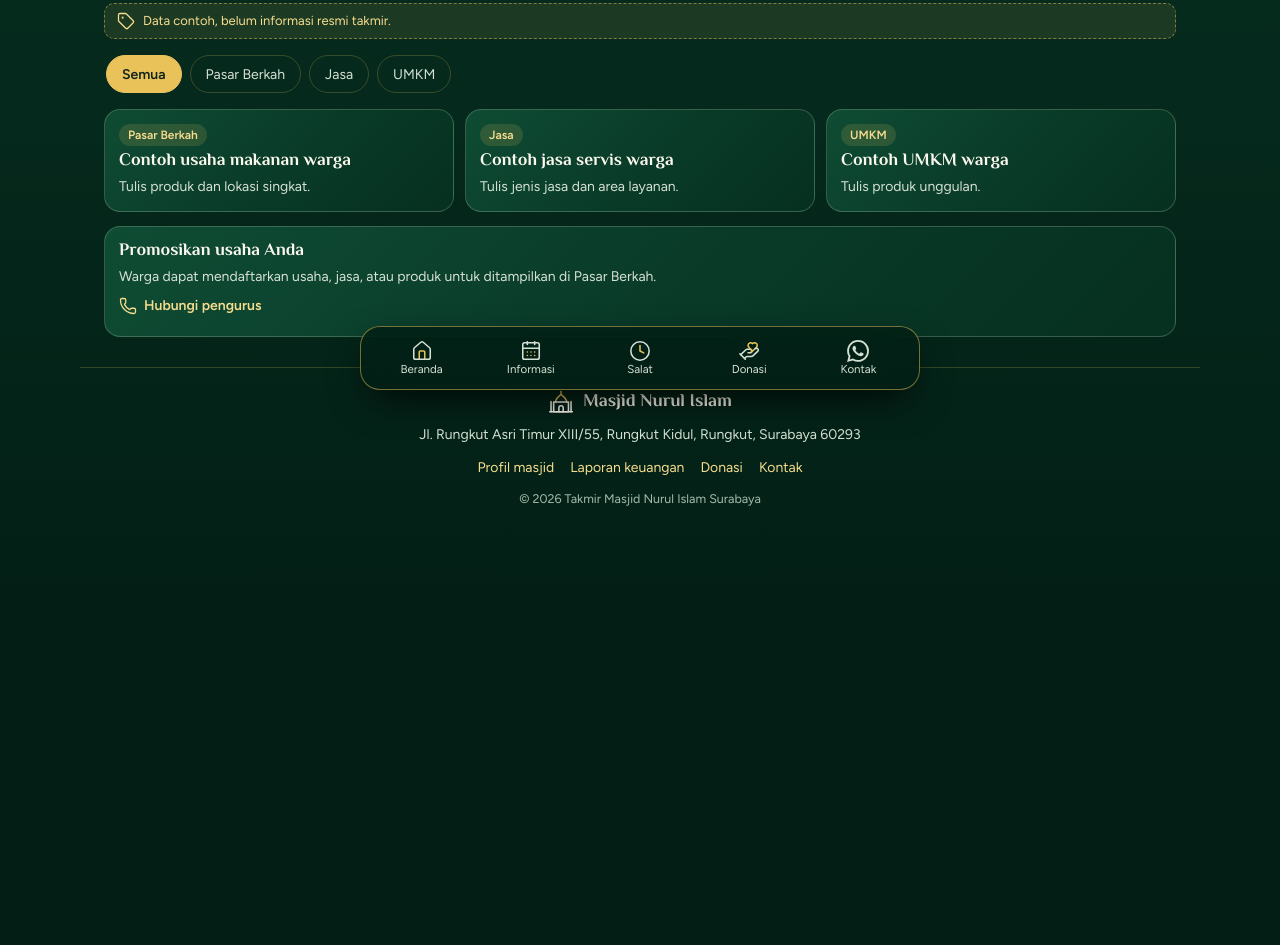
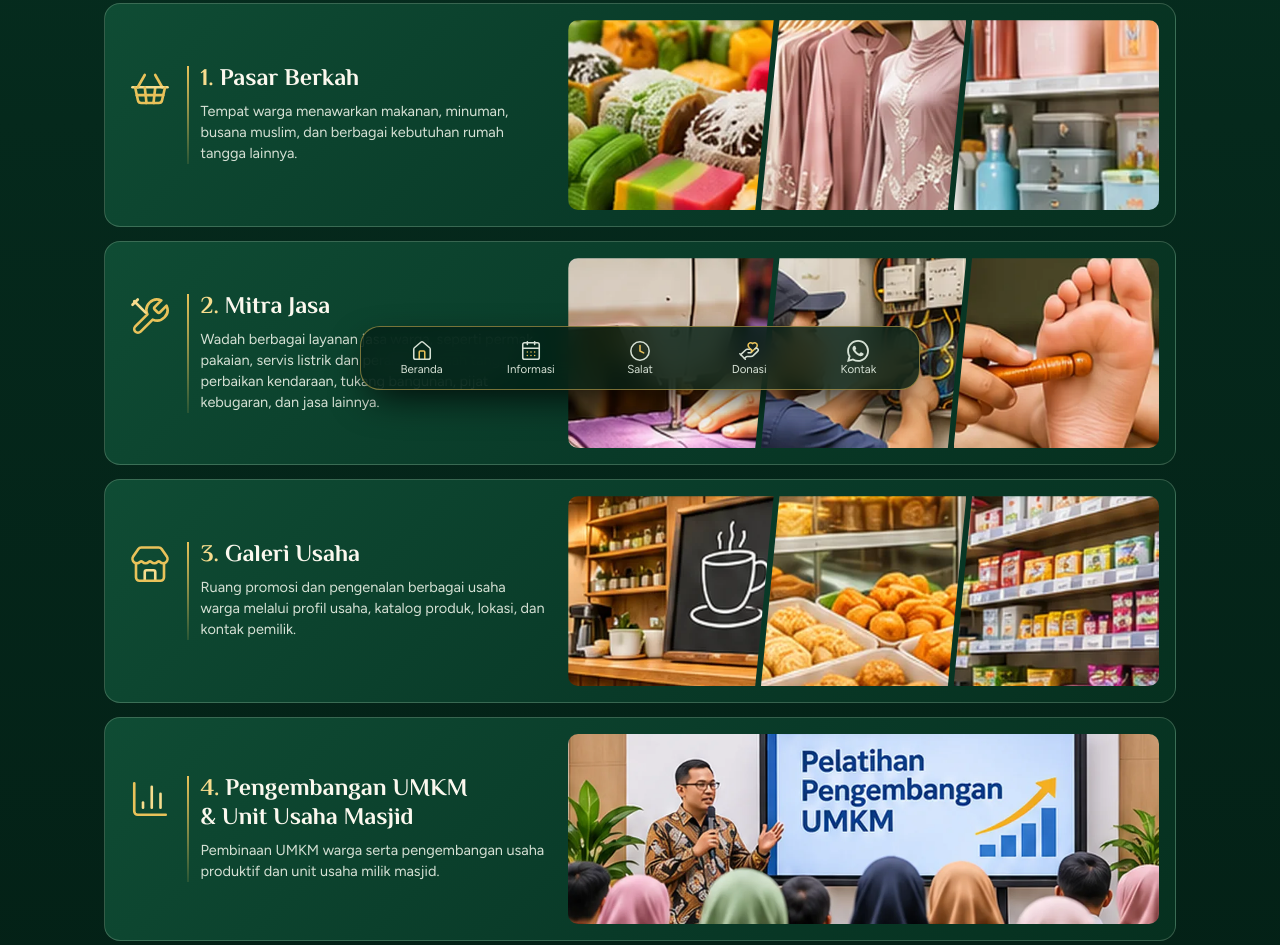
Before and after one commit to farrel2022/masjid-nurul-islam, a plain HTML site: page muamalah.html in a window 1280 px wide. Shown: the part 400-1345 px from the top of the page. Before the commit the page ends 1007 px from the top, so only its background shows below. Drawn offline with Linux system fonts and the light colour scheme.

Commit message:
Update folder atau pesan perubahan Anda

```diff
--- a/assets/css/style.css
+++ b/assets/css/style.css
@@ -401,6 +401,28 @@ ol.misi,ul.misi{margin:6px 0 0;padding-left:20px;color:var(--tx-2);display:flex;
   .lay-lebar .lay-ikon{align-self:center}
   .kartu-dua{display:grid;grid-template-columns:1.1fr .9fr;gap:14px;align-items:start}
 }
+/* Muamalah: kartu layanan bergambar */
+.mu-daftar{display:flex;flex-direction:column;gap:14px}
+.mu{display:grid;gap:14px;padding:14px;overflow:hidden}
+.mu-tx{display:flex;gap:12px;align-items:flex-start}
+.mu-ikon{flex:none;display:grid;place-items:center;width:50px;padding-top:2px;color:var(--e-400);--ic2:var(--e-300)}
+.mu-ikon .ik{width:42px;height:42px;stroke-width:1.5}
+.mu-gr{width:1.5px;align-self:stretch;flex:none;background:linear-gradient(180deg,var(--e-400),rgba(233,194,90,.12))}
+.mu h2{font:700 clamp(20px,5.4vw,24px)/1.2 "El Messiri",sans-serif;text-wrap:balance}
+.mu-no{color:var(--e-300)}
+.mu p{margin-top:6px;font-size:14.5px;line-height:1.45;color:var(--tx-2);text-wrap:pretty}
+.mu-foto{display:flex;height:clamp(118px,34vw,172px);border-radius:var(--r-k);overflow:hidden}
+.mu-f{flex:1 1 0;min-width:0;overflow:hidden;background:var(--h-800);clip-path:polygon(9% 0,100% 0,91% 100%,0 100%)}
+.mu-f+.mu-f{margin-left:calc(5px - 3%)}
+.mu-f:first-child{clip-path:polygon(0 0,100% 0,91% 100%,0 100%)}
+.mu-f:last-child{clip-path:polygon(9% 0,100% 0,100% 100%,0 100%)}
+.mu-f:only-child{clip-path:none}
+.mu-f img{display:block;width:100%;height:100%;object-fit:cover;transition:transform .7s var(--lembut)}
+@media(hover:hover){.mu:hover .mu-f img{transform:scale(1.05)}}
+@media(min-width:720px){
+  .mu{grid-template-columns:minmax(0,.9fr) minmax(0,1.25fr);align-items:center;gap:18px;padding:16px 16px 16px 20px}
+  .mu-foto{height:190px}
+}
 @media(prefers-reduced-motion:reduce){
   @view-transition{navigation:none}
   html{scroll-behavior:auto}
--- a/assets/js/app.js
+++ b/assets/js/app.js
@@ -246,8 +246,14 @@
     return '<article class="kartu item anim-masuk" style="--i:' + i + '"><span class="lencana">' + esc(lencana) + '</span><h3>' + esc(judul) + '</h3>' + (sub ? '<div class="meta">' + sub + '</div>' : '') + '<p>' + esc(ket) + '</p>' + tautanWA("Assalamu'alaikum, saya melihat " + judul + ' di website Masjid Nurul Islam.', 'Hubungi lewat WhatsApp', nomor || '-') + '</article>';
   }
   function hMuamalah(el) {
-    saring(el, K.muamalah || [], 'jenis', function (x, i) { return kartuUsaha(x.nama, x.jenis, '', x.ket, x.whatsapp, i); }, 'Belum ada usaha di kategori ini.');
-    el.insertAdjacentHTML('beforeend', '<section class="kartu item anim-masuk"><h3>Promosikan usaha Anda</h3><p>Warga dapat mendaftarkan usaha, jasa, atau produk untuk ditampilkan di Pasar Berkah.</p><div>' + (M.whatsapp ? tautanWA("Assalamu'alaikum, saya ingin mendaftarkan usaha di Pasar Berkah Masjid Nurul Islam.", 'Daftarkan usaha') : '<a class="tautan-wa" href="kontak.html">' + ik('telepon') + 'Hubungi pengurus</a>') + '</div></section>');
+    var LY = K.muamalahLayanan || [];
+    el.innerHTML = (LY.length ? '<div class="mu-daftar">' + LY.map(function (x, i) {
+      var foto = (x.foto || []).slice(0, 3);
+      return '<article class="kartu mu anim-masuk" style="--i:' + i + '"><div class="mu-tx"><span class="mu-ikon">' + ik(esc(x.ikon || 'toko')) + '</span><span class="mu-gr"></span>' +
+        '<div><h2><span class="mu-no">' + (i + 1) + '.</span> ' + esc(x.nama) + '</h2><p>' + esc(x.ket) + '</p></div></div>' +
+        (foto.length ? '<div class="mu-foto" aria-hidden="true">' + foto.map(function (f) { return '<span class="mu-f"><img src="' + esc(f) + '" alt="" loading="lazy" decoding="async"></span>'; }).join('') + '</div>' : '') +
+        '</article>';
+    }).join('') + '</div>' : kosong('Informasi layanan muamalah belum tersedia.'));
   }
   function hKerja(el) {
     saring(el, K.lowongan || [], 'tipe', function (x, i) { return kartuUsaha(x.posisi, x.tipe, ik('koper') + esc(x.usaha) + ', ' + esc(x.lokasi), x.ket, x.whatsapp, i); }, 'Belum ada informasi di kategori ini.');
--- a/assets/js/konten.js
+++ b/assets/js/konten.js
@@ -107,13 +107,25 @@ window.KONTEN = {
     fasilitas: ["Tuliskan fasilitas pertama", "Tuliskan fasilitas kedua", "Tuliskan fasilitas ketiga"]
   },
 
-  /* ---------- MUAMALAH WARGA ----------
-     jenis: "Pasar Berkah", "Jasa", atau "UMKM"                                */
-  muamalah: [
-    { nama: "Contoh usaha makanan warga", jenis: "Pasar Berkah", ket: "Tulis produk dan lokasi singkat.", whatsapp: "" },
-    { nama: "Contoh jasa servis warga", jenis: "Jasa", ket: "Tulis jenis jasa dan area layanan.", whatsapp: "" },
-    { nama: "Contoh UMKM warga", jenis: "UMKM", ket: "Tulis produk unggulan.", whatsapp: "" }
+  /* ---------- MUAMALAH WARGA: LAYANAN ----------
+     Empat kartu besar di halaman Muamalah Warga.
+     ikon: jangan diubah. foto: boleh 1 sampai 3 foto, ganti dengan foto asli kegiatan
+     (unggah ke folder assets/img lalu tulis alamatnya di sini).                   */
+  muamalahLayanan: [
+    { nama: "Pasar Berkah", ikon: "keranjang",
+      ket: "Tempat warga menawarkan makanan, minuman, busana muslim, dan berbagai kebutuhan rumah tangga lainnya.",
+      foto: ["assets/img/muamalah-pasar-1.webp", "assets/img/muamalah-pasar-2.webp", "assets/img/muamalah-pasar-3.webp"] },
+    { nama: "Mitra Jasa", ikon: "perkakas",
+      ket: "Wadah berbagai layanan jasa warga, seperti permak pakaian, servis listrik dan peralatan rumah tangga, perbaikan kendaraan, tukang bangunan, pijat kebugaran, dan jasa lainnya.",
+      foto: ["assets/img/muamalah-jasa-1.webp", "assets/img/muamalah-jasa-2.webp", "assets/img/muamalah-jasa-3.webp"] },
+    { nama: "Galeri Usaha", ikon: "toko",
+      ket: "Ruang promosi dan pengenalan berbagai usaha warga melalui profil usaha, katalog produk, lokasi, dan kontak pemilik.",
+      foto: ["assets/img/muamalah-galeri-1.webp", "assets/img/muamalah-galeri-2.webp", "assets/img/muamalah-galeri-3.webp"] },
+    { nama: "Pengembangan UMKM & Unit Usaha Masjid", ikon: "grafik",
+      ket: "Pembinaan UMKM warga serta pengembangan usaha produktif dan unit usaha milik masjid.",
+      foto: ["assets/img/muamalah-umkm.webp"] }
   ],
+
 
   /* ---------- BURSA KERJA ---------- */
   lowongan: [
```
Also changed, not shown: muamalah.html (+2 -2 lines), assets/img/muamalah-galeri-1.webp (added), assets/img/muamalah-galeri-2.webp (added), assets/img/muamalah-galeri-3.webp (added), assets/img/muamalah-jasa-1.webp (added), assets/img/muamalah-jasa-2.webp (added), assets/img/muamalah-jasa-3.webp (added), assets/img/muamalah-pasar-1.webp (added), assets/img/muamalah-pasar-2.webp (added), assets/img/muamalah-pasar-3.webp (added), assets/img/muamalah-umkm.webp (added).
